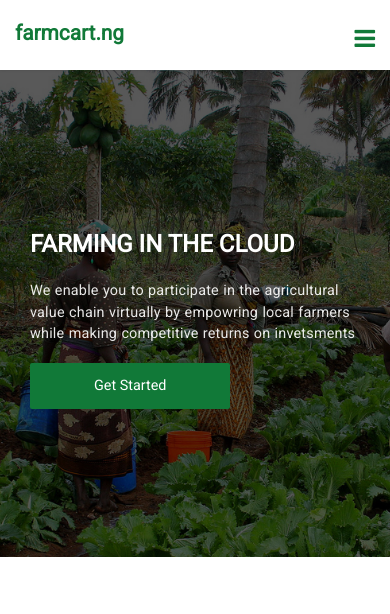
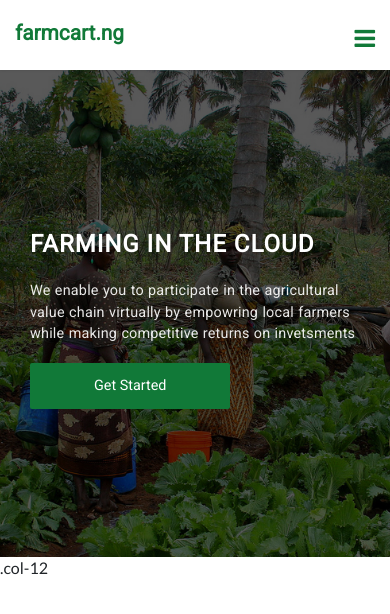
Before and after one commit to Achilles45/farmcart, a Vue app: page / in a window 390 px wide. Shown: the top 614 px of the page. Built offline with nearby package versions, Linux system fonts and the light colour scheme; the HTML template or start-up script is replaced by a standard one.

Commit message:
More css fixes for responsiveness

```diff
--- a/src/components/Banner.vue
+++ b/src/components/Banner.vue
@@ -37,6 +37,7 @@ export default {
             font-size: 2.5rem;
             font-family: 'Roboto';
             text-transform: uppercase;
+            letter-spacing:1px;
         }
         p{
             font-family: 'Roboto';
--- a/src/components/Navbar.vue
+++ b/src/components/Navbar.vue
@@ -68,6 +68,9 @@ export default {
 
 //MEDIA QUERIES
 @media only screen and (max-width: 768px){
+      .logo{
+          font-size:1rem;
+      }
     .navbar__links{
         flex-direction: column;
         background: $primary-color;
--- /dev/null
+++ b/src/components/Process.vue
@@ -0,0 +1,17 @@
+<template>
+    <section class="process">
+        <div class="container">
+            <div class="row">
+                .col-12
+            </div>
+        </div>
+    </section>
+</template>
+<script>
+export default {
+    name: 'Process'
+}
+</script>
+<style lang="scss" scoped>
+@import '../styles/colors';
+</style>
--- a/src/views/Home.vue
+++ b/src/views/Home.vue
@@ -2,6 +2,7 @@
   <div class="home">
     <Navbar />
     <Banner />
+    <Process />
   </div>
 </template>
 
@@ -9,11 +10,13 @@
 // @ is an alias to /src
 import Navbar from "@/components/Navbar.vue";
 import Banner from "@/components/Banner.vue";
+import Process from "@/components/Process.vue";
 
 export default {
   components:{
     Navbar,
-    Banner
+    Banner,
+    Process
   }
 }
 </script>
```
